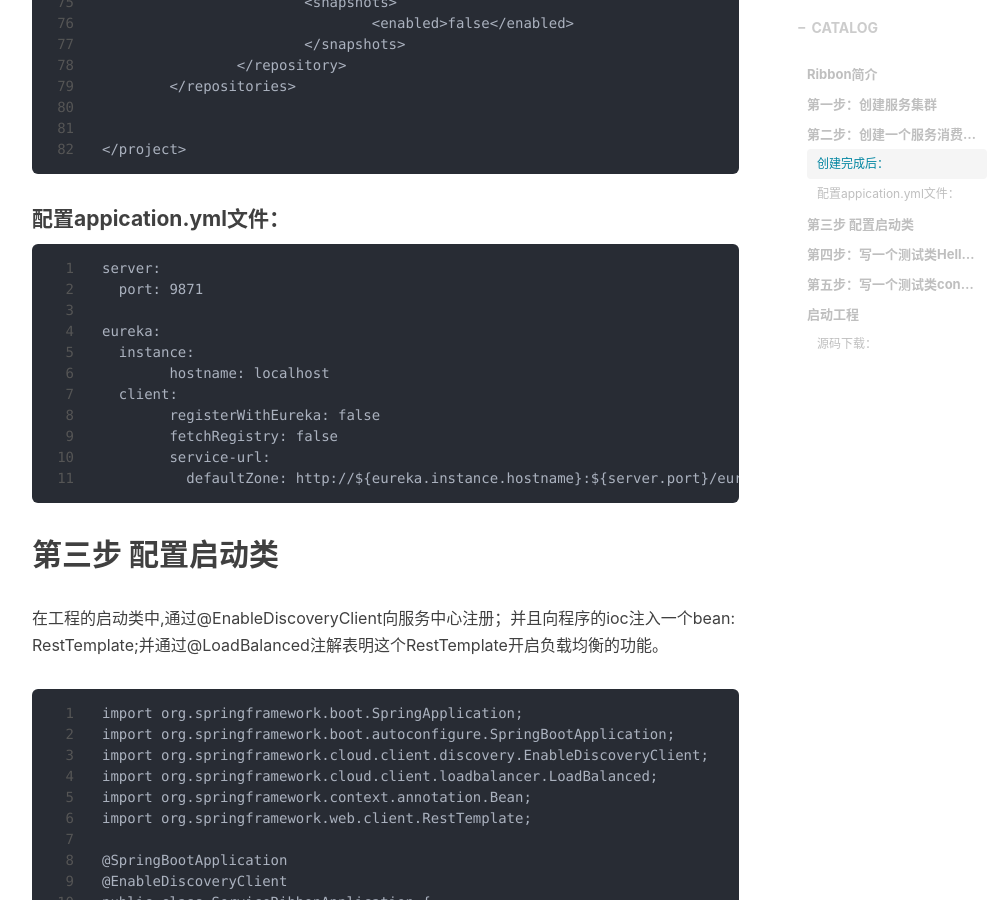
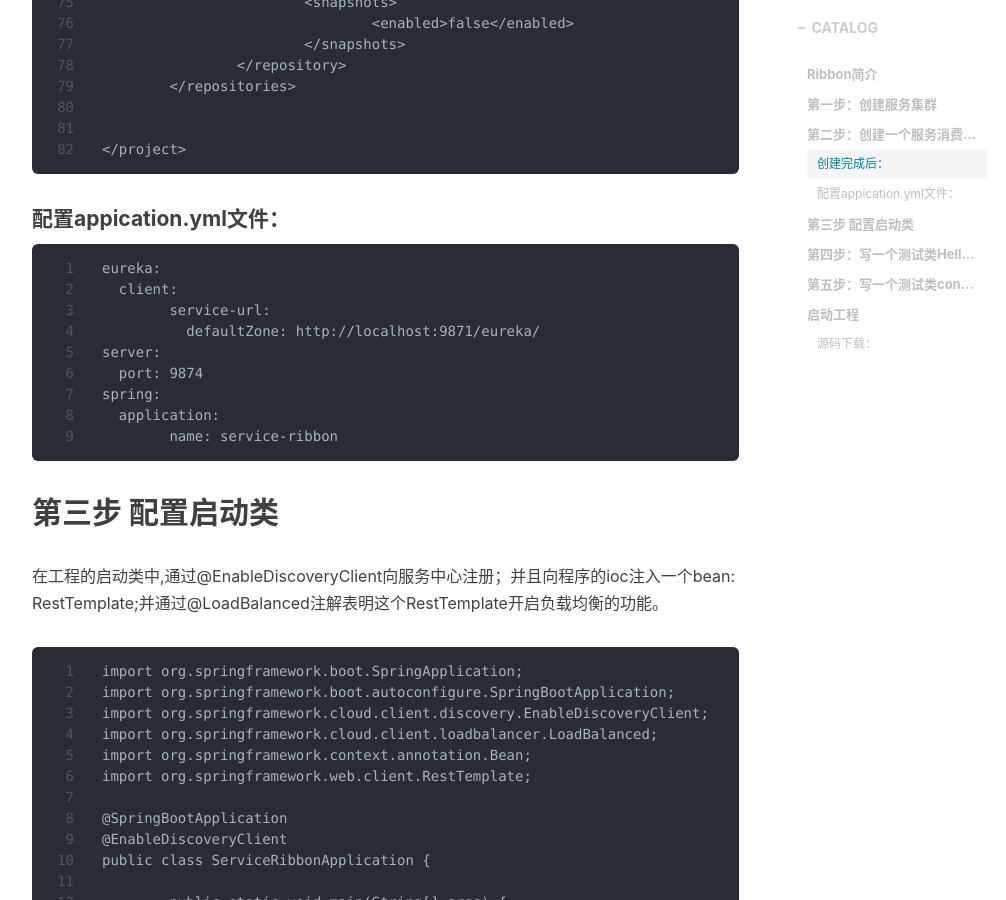
Before and after one commit to mochengyanliu/mochengyanliu.github.io, a Jekyll site: the page built from _posts/2018-10-31-微服务之服务消费者（rest+ribbon）-2018.markdown, in a window 1280 px wide and 900 px high, scrolled down 2959 px. Shown: the whole window, without its empty margins (233-1239 px from the left). Built offline with Jekyll 4.4.1, drawn with Linux system fonts in a browser that asks for light colours; nearby versions of some CDN libraries; comment, search, counter and statistics services are not loaded.

```diff
--- a/_posts/2018-10-31-微服务之服务消费者（rest+ribbon）-2018.markdown
+++ b/_posts/2018-10-31-微服务之服务消费者（rest+ribbon）-2018.markdown
@@ -122,17 +122,15 @@
 
 #### 配置appication.yml文件：
 
+	eureka:
+	  client:
+		service-url:
+		  defaultZone: http://localhost:9871/eureka/
 	server:
-	  port: 9871
-
-	eureka:
-	  instance:
-		hostname: localhost
-	  client:
-		registerWithEureka: false
-		fetchRegistry: false
-		service-url:
-		  defaultZone: http://${eureka.instance.hostname}:${server.port}/eureka/
+	  port: 9874
+	spring:
+	  application:
+		name: service-ribbon
 
 
 ## 第三步 配置启动类
```
